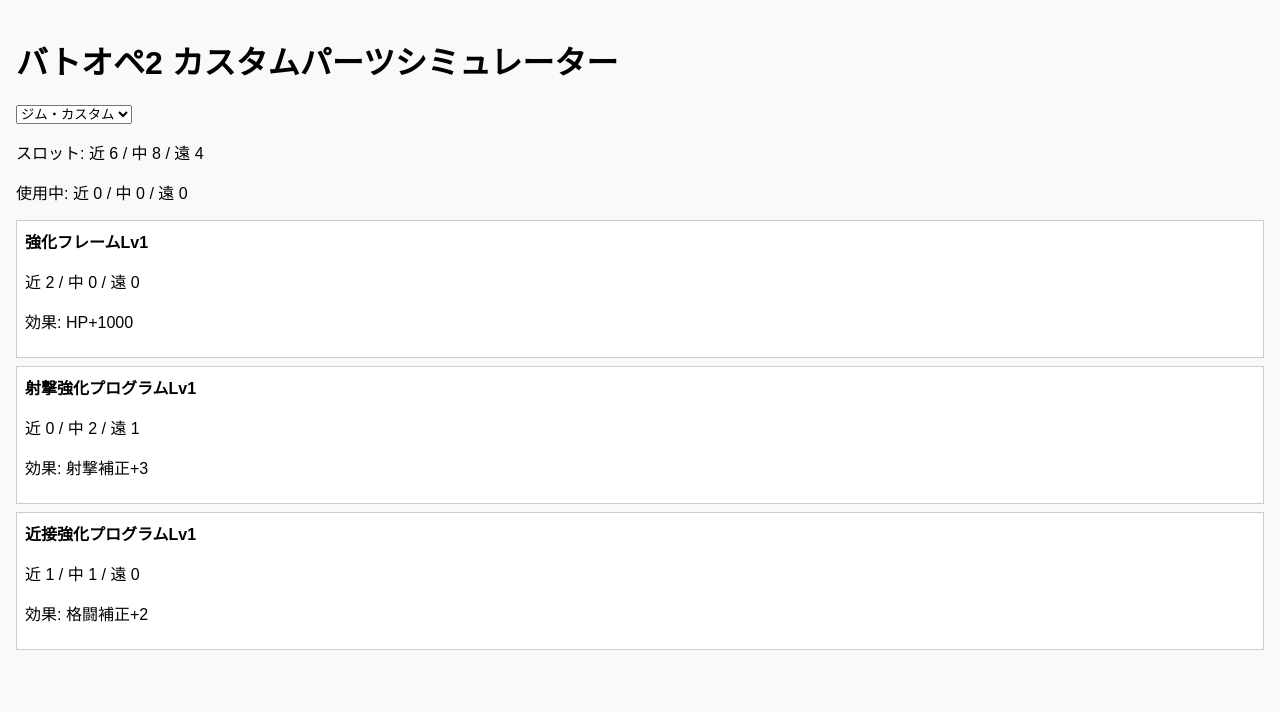
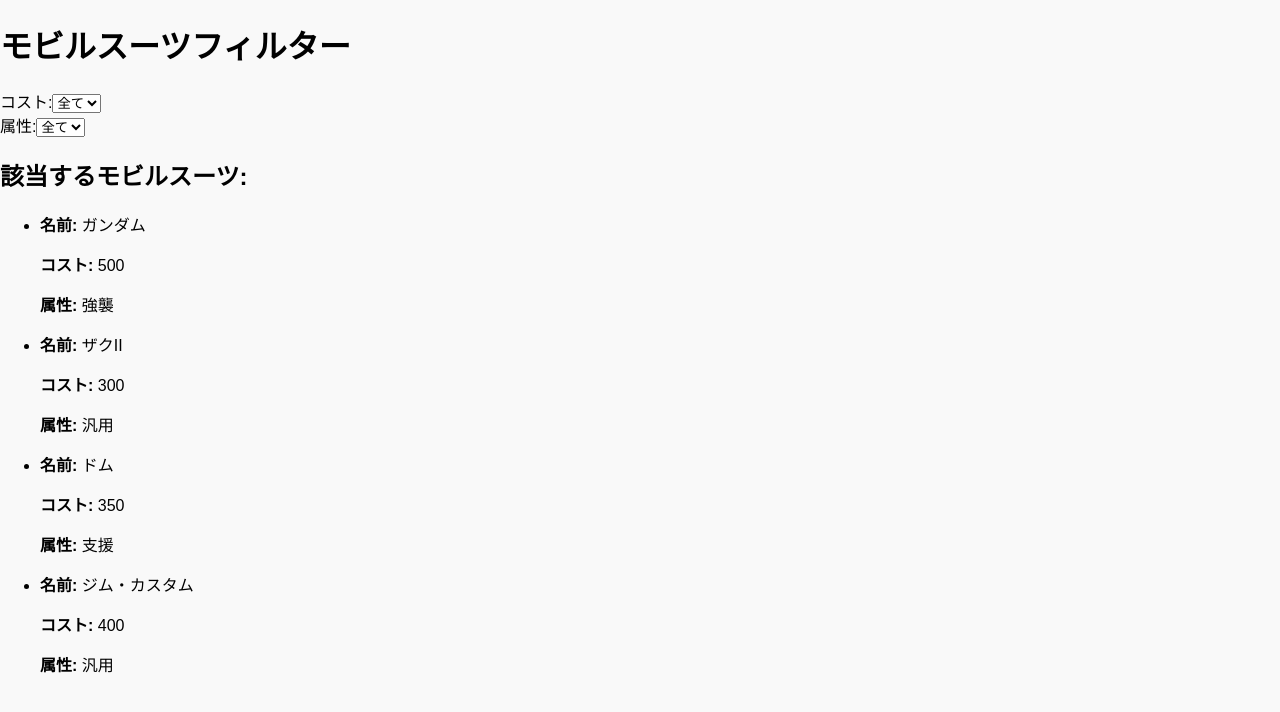
Before and after one commit to kamla00000/bo2_cstm, a React (Vite) app: page / in a window 1280 px wide. Shown: the top 712 px of the page. Built offline with nearby package versions, Linux system fonts and the light colour scheme.

Commit message:
Update App.jsx

```diff
--- a/src/App.jsx
+++ b/src/App.jsx
@@ -1,79 +1,68 @@
-import { useState } from 'react';
+// App.jsx
+import React, { useState } from 'react';
 
-const MS_DATA = [
-  { name: 'ジム・カスタム', slots: { close: 6, mid: 8, long: 4 } },
-  { name: 'ガンダム', slots: { close: 10, mid: 10, long: 10 } }
-];
-
-const PARTS_DATA = [
-  { name: '強化フレームLv1', close: 2, mid: 0, long: 0, effect: 'HP+1000' },
-  { name: '射撃強化プログラムLv1', close: 0, mid: 2, long: 1, effect: '射撃補正+3' },
-  { name: '近接強化プログラムLv1', close: 1, mid: 1, long: 0, effect: '格闘補正+2' }
+const msList = [
+  { name: 'ガンダム', cost: 500, type: '強襲' },
+  { name: 'ザクII', cost: 300, type: '汎用' },
+  { name: 'ドム', cost: 350, type: '支援' },
+  { name: 'ジム・カスタム', cost: 400, type: '汎用' },
 ];
 
 export default function App() {
-  const [selectedMS, setSelectedMS] = useState(MS_DATA[0]);
-  const [selectedParts, setSelectedParts] = useState([]);
+  const [costFilter, setCostFilter] = useState('');
+  const [typeFilter, setTypeFilter] = useState('');
 
-  const togglePart = (part) => {
-    setSelectedParts((prev) =>
-      prev.includes(part) ? prev.filter((p) => p !== part) : [...prev, part].slice(0, 8)
-    );
-  };
-
-  const total = selectedParts.reduce(
-    (acc, p) => {
-      acc.close += p.close;
-      acc.mid += p.mid;
-      acc.long += p.long;
-      return acc;
-    },
-    { close: 0, mid: 0, long: 0 }
-  );
-
-  const over =
-    total.close > selectedMS.slots.close ||
-    total.mid > selectedMS.slots.mid ||
-    total.long > selectedMS.slots.long;
+  const filteredMS = msList.filter((ms) => {
+    const matchesCost = costFilter === '' || ms.cost === parseInt(costFilter);
+    const matchesType = typeFilter === '' || ms.type === typeFilter;
+    return matchesCost && matchesType;
+  });
 
   return (
-    <div style={{ padding: '1rem' }}>
-      <h1>バトオペ2 カスタムパーツシミュレーター</h1>
+    <div className="p-6 max-w-xl mx-auto">
+      <h1 className="text-2xl font-bold mb-4">モビルスーツフィルター</h1>
 
-      <select onChange={(e) => setSelectedMS(MS_DATA.find((ms) => ms.name === e.target.value))}>
-        {MS_DATA.map((ms) => (
-          <option key={ms.name} value={ms.name}>
-            {ms.name}
-          </option>
-        ))}
-      </select>
+      <div className="mb-4">
+        <label className="block">コスト:</label>
+        <select
+          value={costFilter}
+          onChange={(e) => setCostFilter(e.target.value)}
+          className="border rounded p-2 w-full"
+        >
+          <option value="">全て</option>
+          <option value="300">300</option>
+          <option value="350">350</option>
+          <option value="400">400</option>
+          <option value="500">500</option>
+        </select>
+      </div>
 
-      <p>
-        スロット: 近 {selectedMS.slots.close} / 中 {selectedMS.slots.mid} / 遠{' '}
-        {selectedMS.slots.long}
-      </p>
-      <p>
-        使用中: 近 {total.close} / 中 {total.mid} / 遠 {total.long}
-      </p>
-      {over && <p style={{ color: 'red' }}>※ スロットオーバーしています！</p>}
+      <div className="mb-4">
+        <label className="block">属性:</label>
+        <select
+          value={typeFilter}
+          onChange={(e) => setTypeFilter(e.target.value)}
+          className="border rounded p-2 w-full"
+        >
+          <option value="">全て</option>
+          <option value="強襲">強襲</option>
+          <option value="汎用">汎用</option>
+          <option value="支援">支援</option>
+        </select>
+      </div>
 
-      <div style={{ display: 'grid', gap: '0.5rem', marginTop: '1rem' }}>
-        {PARTS_DATA.map((part) => (
-          <div
-            key={part.name}
-            style={{
-              border: '1px solid #ccc',
-              padding: '0.5rem',
-              background: selectedParts.includes(part) ? '#d0e9ff' : '#fff',
-              cursor: 'pointer'
-            }}
-            onClick={() => togglePart(part)}
-          >
-            <strong>{part.name}</strong>
-            <p>近 {part.close} / 中 {part.mid} / 遠 {part.long}</p>
-            <p>効果: {part.effect}</p>
-          </div>
-        ))}
+      <div>
+        <h2 className="text-lg font-semibold mb-2">該当するモビルスーツ:</h2>
+        <ul className="space-y-2">
+          {filteredMS.map((ms, index) => (
+            <li key={index} className="border p-2 rounded shadow">
+              <p><strong>名前:</strong> {ms.name}</p>
+              <p><strong>コスト:</strong> {ms.cost}</p>
+              <p><strong>属性:</strong> {ms.type}</p>
+            </li>
+          ))}
+        </ul>
+        {filteredMS.length === 0 && <p className="mt-4 text-gray-500">該当する機体がありません。</p>}
       </div>
     </div>
   );
```
